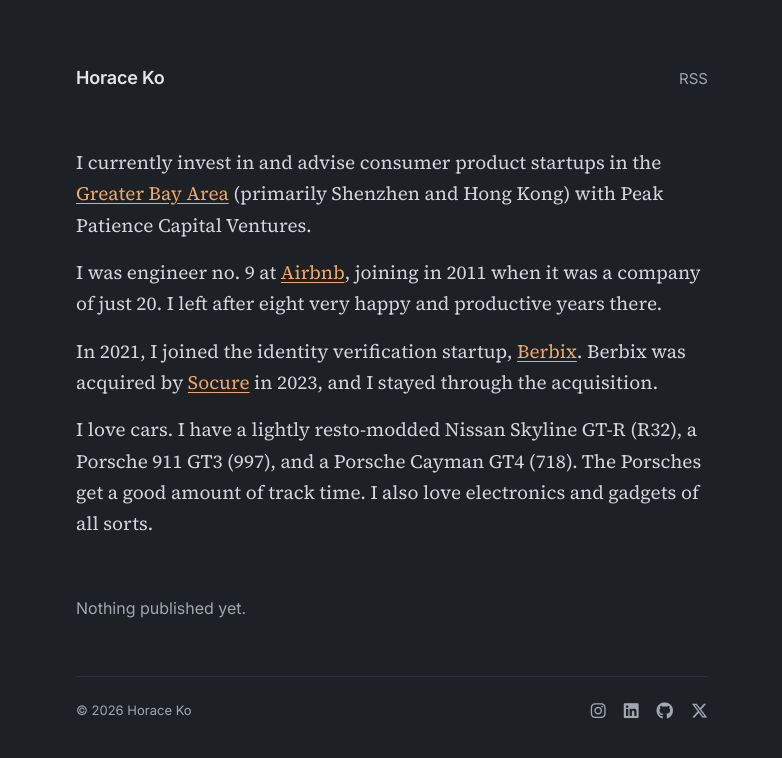
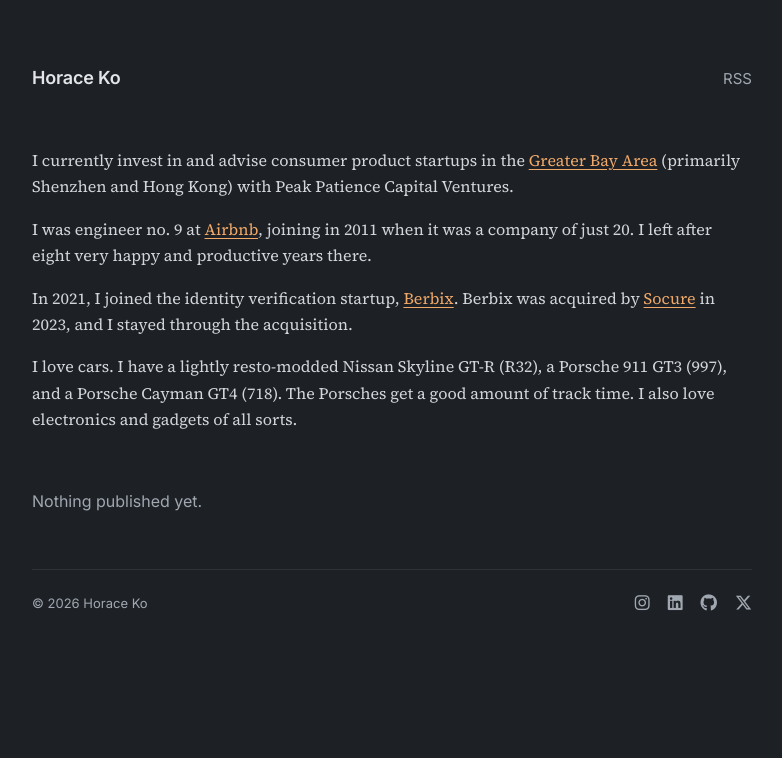
Before and after one commit to horaceko/horaceko.github.io, a Jekyll site: the page built from index.md, in a window 1280 px wide. Shown: the top 758 px of the page, without its empty margins (248-1030 px from the left). Built offline with Jekyll 4.4.1, drawn with Linux system fonts in a browser that asks for light colours.

Commit message:
Make layout responsive: full-width mobile, fixed 784px desktop, 16px desktop body
Co-Authored-By: Claude Opus 5.5 <noreply@anthropic.com>
Claude-Session: https://claude.ai/code/session_01JeQXv9VaZdLrxpJJCeZC93

```diff
--- a/assets/css/main.css
+++ b/assets/css/main.css
@@ -36,9 +36,9 @@ a { color: inherit; text-decoration: none; }
 a:hover { text-decoration: underline; text-underline-offset: 3px; }
 
 .wrap {
-  max-width: 680px;
+  width: 100%;
   margin: 0 auto;
-  padding: 64px 24px 80px;
+  padding: 40px 20px 64px;
 }
 
 /* Header */
@@ -59,7 +59,7 @@ a:hover { text-decoration: underline; text-underline-offset: 3px; }
 .intro {
   margin: 0 0 56px;
   font-family: var(--serif);
-  font-size: 19px;
+  font-size: 18px;
   line-height: 1.65;
   color: var(--body);
 }
@@ -98,7 +98,7 @@ a:hover { text-decoration: underline; text-underline-offset: 3px; }
 .post-header { margin-bottom: 40px; }
 .post-header h1 {
   margin: 0 0 12px;
-  font-size: 34px;
+  font-size: 28px;
   line-height: 1.2;
   font-weight: 600;
   letter-spacing: -0.02em;
@@ -107,7 +107,7 @@ a:hover { text-decoration: underline; text-underline-offset: 3px; }
 
 .prose {
   font-family: var(--serif);
-  font-size: 20px;
+  font-size: 18px;
   line-height: 1.7;
   color: var(--body);
 }
@@ -208,8 +208,15 @@ sup { line-height: 0; }
 .highlight .o, .highlight .p { color: #c9d1d9; }
 .highlight .err { color: inherit; background: none; }
 
-@media (max-width: 520px) {
-  .wrap { padding-top: 40px; }
-  .post-header h1 { font-size: 28px; }
-  .prose { font-size: 18px; }
+/* Desktop: fixed-width column (720px of text) with a 16px body */
+@media (min-width: 840px) {
+  .wrap { width: 784px; max-width: none; padding: 64px 32px 80px; }
+  .intro { font-size: 16px; }
+  .post-header h1 { font-size: 34px; }
+  .prose { font-size: 16px; }
+  .prose > * { margin-bottom: 20px; }
+  .prose h2 { font-size: 20px; }
+  .prose h3 { font-size: 18px; }
+  .prose h4 { font-size: 16px; }
+  .footnotes { font-size: 14px; }
 }
```
